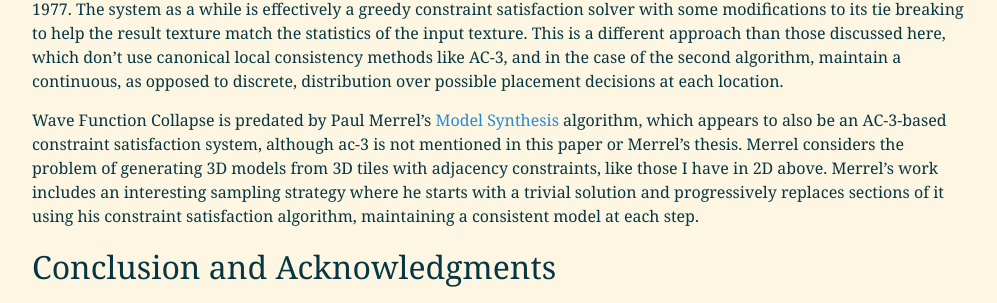
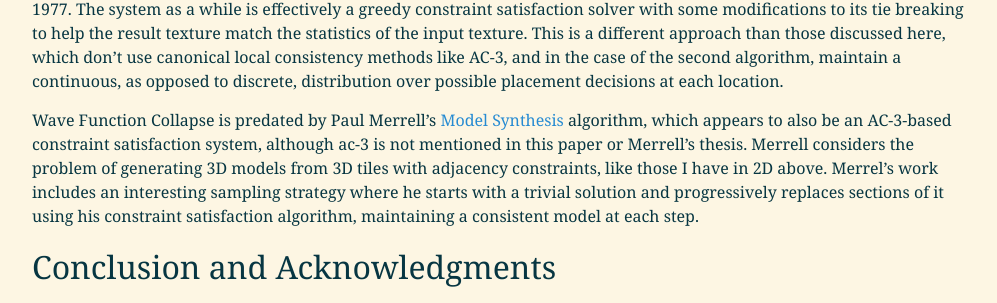
Before and after one commit to IJDykeman/ijdykeman.github.io, a Jekyll site: the page built from _posts/2017-10-16-wang-tile-procedural-generation.markdown, in a window 1280 px wide and 900 px high, scrolled down 11840 px. Shown: the part 151-454 px from the top of the window, without its empty margins (138-1135 px from the left). Built offline with Jekyll 4.4.1, drawn with Linux system fonts in a browser that asks for light colours.

Commit message:
autocommit of a content change

```diff
--- a/_posts/2017-10-16-wang-tile-procedural-generation.markdown
+++ b/_posts/2017-10-16-wang-tile-procedural-generation.markdown
@@ -170,7 +170,7 @@ Many people have explored [Wang tiles](https://en.wikipedia.org/wiki/Wang_tile),
 
 The Wave Function Collapse project by [@ExUtumno](https://twitter.com/ExUtumno) explores creating textures from examples, including textures that represent maps of simple dungeons.  That algorithm maintains a map boolean vectors representing  possible pixel assignments and progressively removes possible assignments from consideration when they are discovered to be incompatible with pixels placed so far.  As is pointed in the paper [WaveFunctionCollapse is constraint solving in the wild](https://dl.acm.org/citation.cfm?id=3102071.3110566), this information propagation step is the same the well-known [AC-3](https://en.wikipedia.org/wiki/AC-3_algorithm) algorithm for local consistency originally introduced in 1977.  The system as a while is effectively a greedy constraint satisfaction solver with some modifications to its tie breaking to help the result texture match the statistics of the input texture.  This is a different approach than those discussed here, which don't use canonical local consistency methods like AC-3, and in the case of the second algorithm, maintain a continuous, as opposed to discrete, distribution over possible placement decisions at each location.
 
-Wave Function Collapse is predated by Paul Merrel's [Model Synthesis](http://graphics.stanford.edu/~pmerrell/model_synthesis.pdf) algorithm, which appears to also be an AC-3-based constraint satisfaction system, although ac-3 is not mentioned in this paper or Merrel's thesis.  Merrel considers the problem of generating 3D models from 3D tiles with adjacency constraints, like those I have in 2D above.   Merrel's work includes an interesting sampling strategy where he starts with a trivial solution and progressively replaces sections of it using his constraint satisfaction algorithm, maintaining a consistent model at each step.
+Wave Function Collapse is predated by Paul Merrell's [Model Synthesis](http://graphics.stanford.edu/~pmerrell/model_synthesis.pdf) algorithm, which appears to also be an AC-3-based constraint satisfaction system, although ac-3 is not mentioned in this paper or Merrell's thesis.  Merrell considers the problem of generating 3D models from 3D tiles with adjacency constraints, like those I have in 2D above.   Merrel's work includes an interesting sampling strategy where he starts with a trivial solution and progressively replaces sections of it using his constraint satisfaction algorithm, maintaining a consistent model at each step.
 
 
 
```
